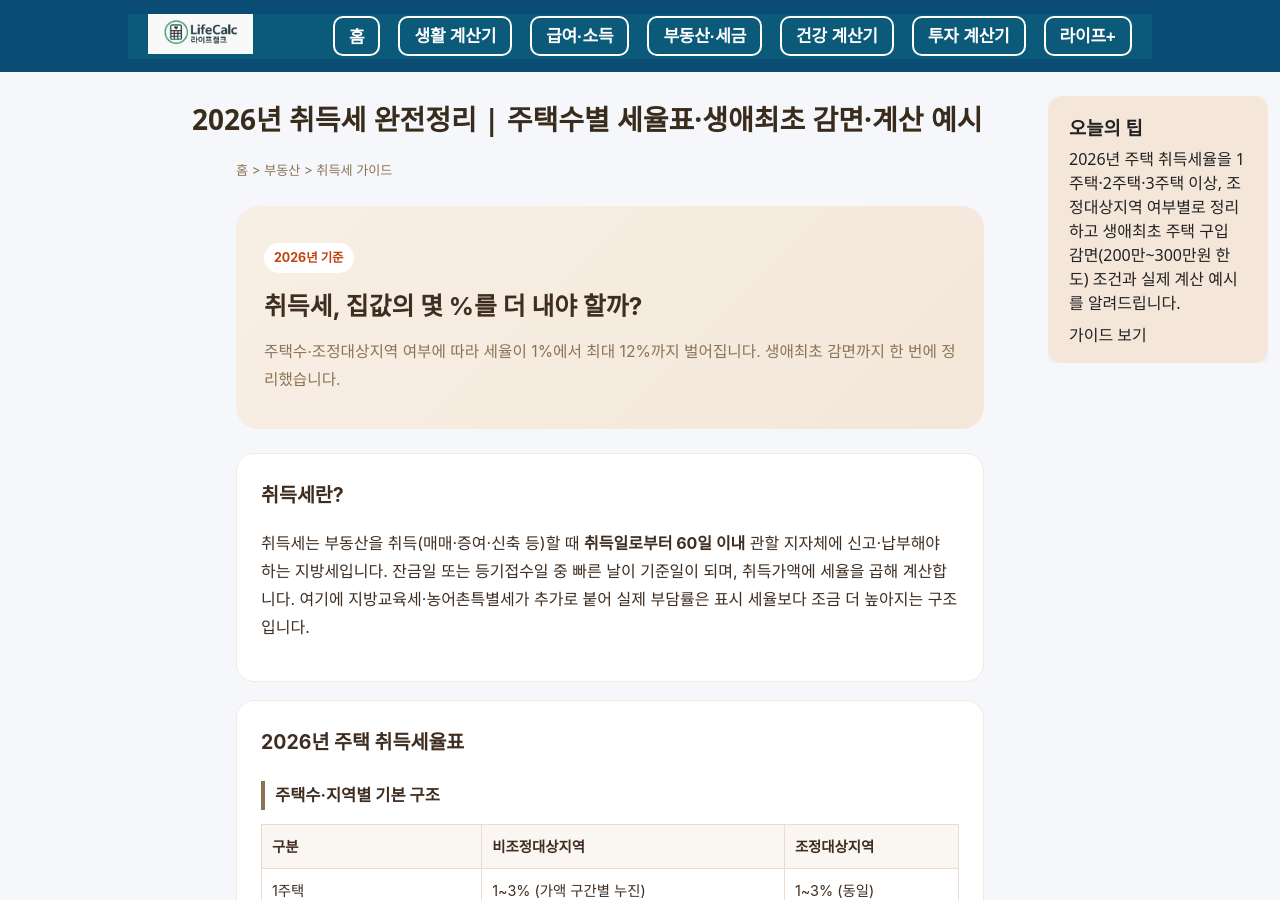
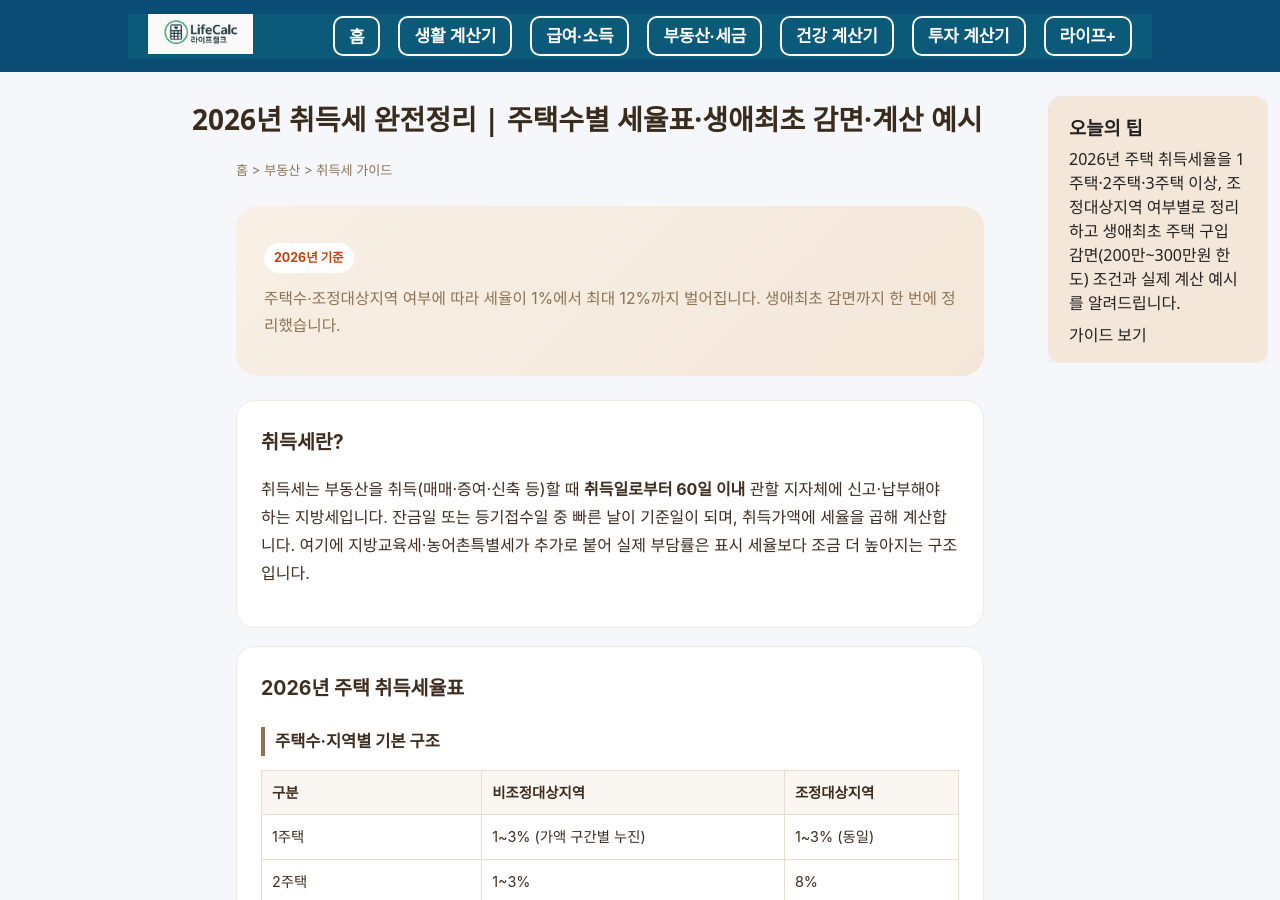
Before and after one commit to khai-lang/LifeCalc, a Jekyll site: the page built from _posts/guide/2026-07-16-acquisition-tax-2026.md, in a window 1280 px wide and 900 px high. Built offline with Jekyll 4.4.1, drawn with Linux system fonts in a browser that asks for light colours.

```diff
--- a/_posts/guide/2026-07-16-acquisition-tax-2026.md
+++ b/_posts/guide/2026-07-16-acquisition-tax-2026.md
@@ -42,7 +42,7 @@
 
 <div class="gat-hero">
   <span class="gat-badge">2026년 기준</span>
-  <h1>취득세, 집값의 몇 %를 더 내야 할까?</h1>
+
   <p>주택수·조정대상지역 여부에 따라 세율이 1%에서 최대 12%까지 벌어집니다. 생애최초 감면까지 한 번에 정리했습니다.</p>
 </div>
 
```
